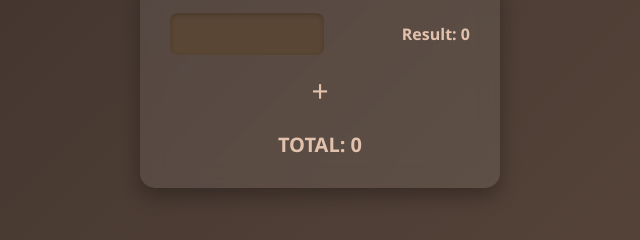
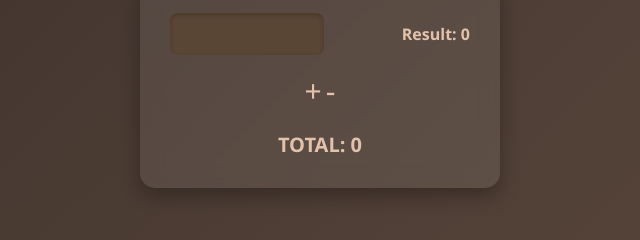
Before and after one commit to findouticly/findouticly.github.io, a plain HTML site: page calculator.html in a window 1280 px wide. Shown: the part 315-555 px from the top of the page, 320-960 px from the left. Drawn offline with Linux system fonts and the light colour scheme.

Commit message:
Update calculator.html

```diff
--- a/calculator.html
+++ b/calculator.html
@@ -70,13 +70,13 @@
         .footer a:hover {
             text-decoration: underline;
         }
-        .add-btn {
+        .add-btn, .remove-btn {
             font-size: 30px;
             cursor: pointer;
             color: #e2c2ad;
             margin-top: 15px;
         }
-        .add-btn:hover {
+        .add-btn:hover, .remove-btn:hover {
             color: #f5d0a9;
         }
         .total-box {
@@ -94,7 +94,10 @@
                 <input type="number" class="inputNumber" oninput="calculateTotal()">
                 <span class="result">Result: 0</span>
             </div>
-            <div class="add-btn" onclick="addNewBox()">+</div>
+            <div>
+                <span class="add-btn" onclick="addNewBox()">+</span>
+                <span class="remove-btn" onclick="removeLastBox()">-</span>
+            </div>
             <div id="totalBox" class="total-box">TOTAL: 0</div>
         </div>
     </div>
@@ -130,8 +133,17 @@
 
             boxContainer.appendChild(newInput);
             boxContainer.appendChild(newResult);
-            document.querySelector('.calculator').insertBefore(boxContainer, document.querySelector('.add-btn'));
+            document.querySelector('.calculator').insertBefore(boxContainer, document.querySelector('.add-btn').parentElement);
             calculateTotal(); // Recalculate after adding the new box
+        }
+
+        function removeLastBox() {
+            const boxContainers = document.querySelectorAll('.box-container');
+            if (boxContainers.length > 1) { // Keep at least one input box
+                const lastBox = boxContainers[boxContainers.length - 1];
+                lastBox.remove();
+                calculateTotal(); // Recalculate total after removal
+            }
         }
     </script>
 </body>
```
